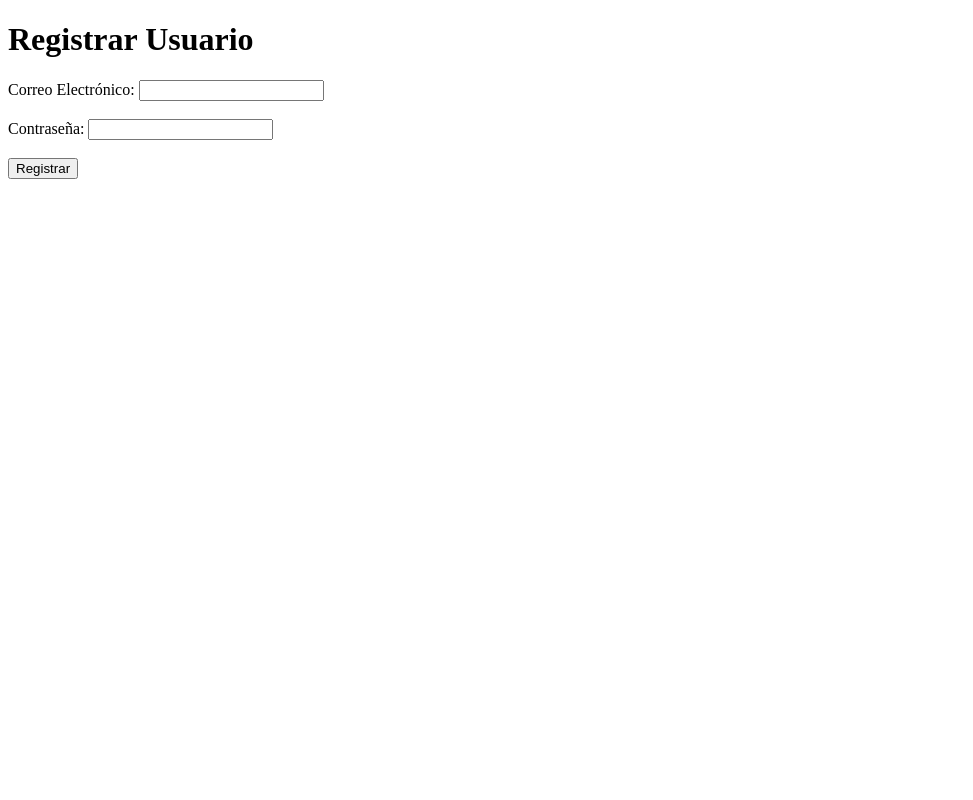
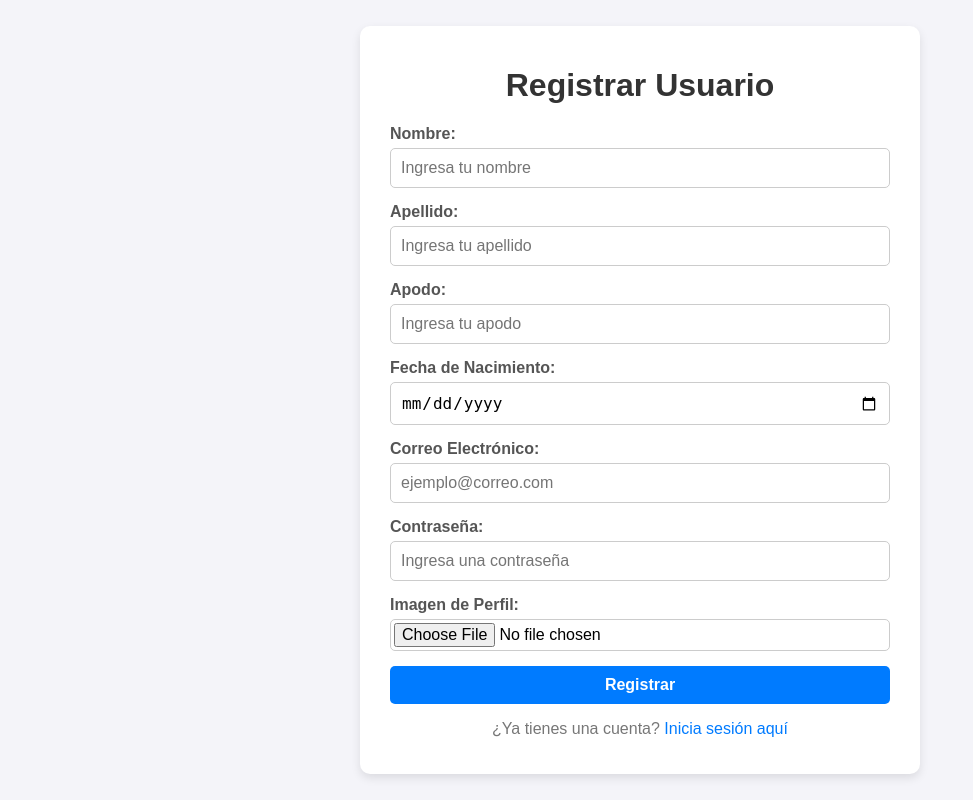
Before and after one commit to alwxav98/loginPS, a Flask app: page /register in a window 1280 px wide. Shown: the whole page, without its empty margins (0-973 px from the left). Run offline with Flask 3, Linux system fonts and the light colour scheme.

Commit message:
Update register.html

```diff
--- a/templates/register.html
+++ b/templates/register.html
@@ -4,15 +4,130 @@
     <meta charset="UTF-8">
     <meta name="viewport" content="width=device-width, initial-scale=1.0">
     <title>Registro de Usuario</title>
+    <style>
+        body {
+            font-family: Arial, sans-serif;
+            background-color: #f4f4f9;
+            margin: 0;
+            padding: 0;
+            display: flex;
+            justify-content: center;
+            align-items: center;
+            height: 100vh;
+        }
+
+        .container {
+            background-color: #ffffff;
+            padding: 20px 30px;
+            border-radius: 10px;
+            box-shadow: 0 4px 10px rgba(0, 0, 0, 0.1);
+            width: 90%;
+            max-width: 500px;
+        }
+
+        .container h1 {
+            text-align: center;
+            color: #333333;
+        }
+
+        .form-group {
+            margin-bottom: 15px;
+        }
+
+        .form-group label {
+            display: block;
+            font-weight: bold;
+            margin-bottom: 5px;
+            color: #555555;
+        }
+
+        .form-group input {
+            width: 100%;
+            padding: 10px;
+            font-size: 16px;
+            border: 1px solid #cccccc;
+            border-radius: 5px;
+            box-sizing: border-box;
+        }
+
+        .form-group input:focus {
+            border-color: #007bff;
+            outline: none;
+        }
+
+        .form-group input[type="file"] {
+            padding: 3px;
+        }
+
+        .btn {
+            width: 100%;
+            background-color: #007bff;
+            color: #ffffff;
+            font-size: 16px;
+            font-weight: bold;
+            padding: 10px;
+            border: none;
+            border-radius: 5px;
+            cursor: pointer;
+        }
+
+        .btn:hover {
+            background-color: #0056b3;
+        }
+
+        .form-footer {
+            text-align: center;
+            margin-top: 15px;
+            color: #777777;
+        }
+
+        .form-footer a {
+            color: #007bff;
+            text-decoration: none;
+        }
+
+        .form-footer a:hover {
+            text-decoration: underline;
+        }
+    </style>
 </head>
 <body>
-    <h1>Registrar Usuario</h1>
-    <form action="/register" method="POST">
-        <label for="email">Correo Electrónico:</label>
-        <input type="email" id="email" name="email" required><br><br>
-        <label for="password">Contraseña:</label>
-        <input type="password" id="password" name="password" required><br><br>
-        <button type="submit">Registrar</button>
-    </form>
+    <div class="container">
+        <h1>Registrar Usuario</h1>
+        <form method="POST" action="/register" enctype="multipart/form-data">
+            <div class="form-group">
+                <label for="name">Nombre:</label>
+                <input type="text" id="name" name="name" placeholder="Ingresa tu nombre" required>
+            </div>
+            <div class="form-group">
+                <label for="surname">Apellido:</label>
+                <input type="text" id="surname" name="surname" placeholder="Ingresa tu apellido" required>
+            </div>
+            <div class="form-group">
+                <label for="nick">Apodo:</label>
+                <input type="text" id="nick" name="nick" placeholder="Ingresa tu apodo" required>
+            </div>
+            <div class="form-group">
+                <label for="birthdate">Fecha de Nacimiento:</label>
+                <input type="date" id="birthdate" name="birthdate" required>
+            </div>
+            <div class="form-group">
+                <label for="email">Correo Electrónico:</label>
+                <input type="email" id="email" name="email" placeholder="ejemplo@correo.com" required>
+            </div>
+            <div class="form-group">
+                <label for="password">Contraseña:</label>
+                <input type="password" id="password" name="password" placeholder="Ingresa una contraseña" required>
+            </div>
+            <div class="form-group">
+                <label for="image">Imagen de Perfil:</label>
+                <input type="file" id="image" name="image" accept=".png, .jpg, .jpeg">
+            </div>
+            <button type="submit" class="btn">Registrar</button>
+        </form>
+        <div class="form-footer">
+            <p>¿Ya tienes una cuenta? <a href="/login">Inicia sesión aquí</a></p>
+        </div>
+    </div>
 </body>
 </html>
```
